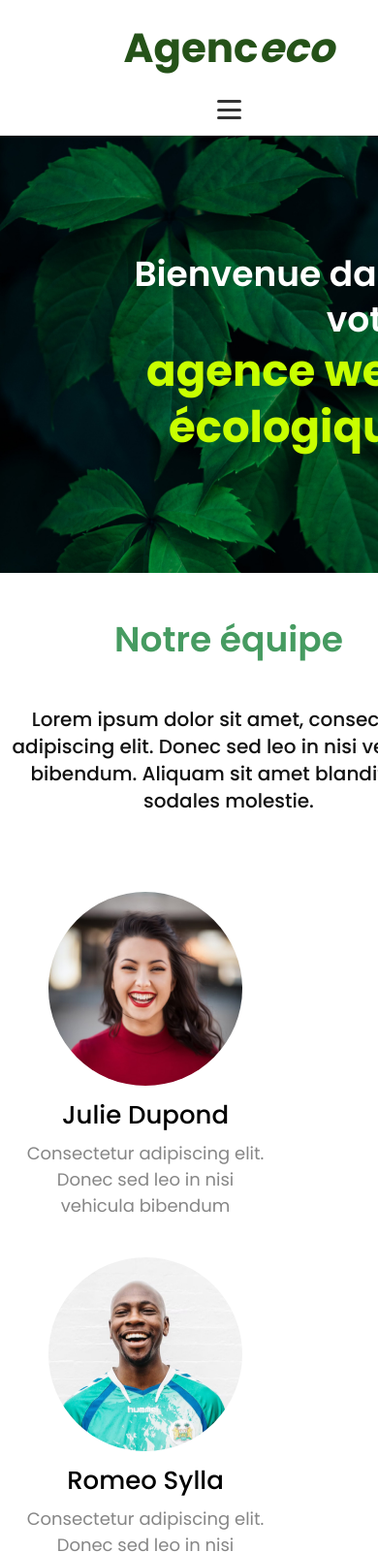
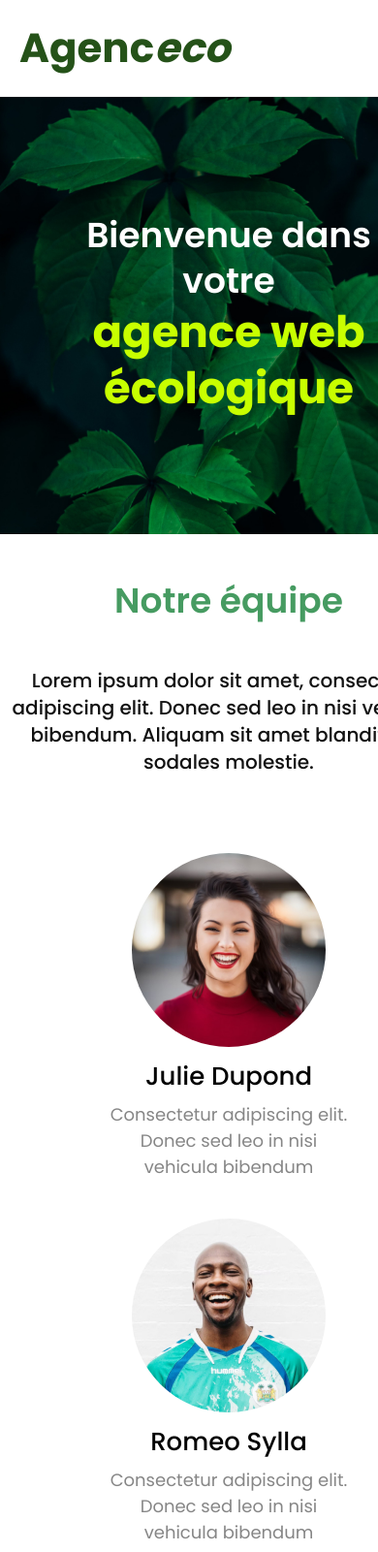
Before and after one commit to Wandalf-dev/agenceco-website, a plain HTML site: page index.html in a window 390 px wide. Shown: the top 1601 px of the page at 97% size. Drawn offline with Linux system fonts and the light colour scheme.

Commit message:
Modification mobile v1

```diff
--- a/style.css
+++ b/style.css
@@ -1081,9 +1081,11 @@ body {
   flex-shrink: 0;
 }
 
-/* ===== Burger menu ===== */
+/* ============================
+   BURGER MENU
+   ============================ */
 .burger {
-  display: none;
+  display: none; /* Caché par défaut sur desktop */
   flex-direction: column;
   justify-content: space-between;
   width: 25px;
@@ -1097,18 +1099,35 @@ body {
   display: block;
   height: 3px;
   width: 100%;
-  background-color: #333;
+  background-color: #255219; /* Même vert que le logo */
   border-radius: 3px;
 }
 
-/* ===== Responsive nav ===== */
+/* ============================
+   HEADER MOBILE
+   ============================ */
+@media (max-width: 900px) {
+  header .container {
+    flex-direction: row;          /* Logo + burger en ligne */
+    align-items: center;
+    justify-content: space-between;
+    gap: 0;
+    padding: 0 20px;
+  }
+}
+
 @media (max-width: 768px) {
+  .burger {
+    display: flex; /* Affiche le burger en mobile */
+    margin-left: auto;
+  }
+
   nav {
     position: absolute;
     top: 80px;
+    left: 0;
     right: 0;
-    background-color: white;
-    width: 100%;
+    background-color: #fff;
     display: none;
     flex-direction: column;
     align-items: center;
@@ -1121,30 +1140,47 @@ body {
     padding: 20px 0;
   }
 
-  .burger {
-    display: flex;
-  }
-
   nav.active {
     display: flex;
   }
 }
 
-/* ===== Responsive équipe ===== */
+/* ============================
+   HERO MOBILE
+   ============================ */
+@media (max-width: 900px) {
+  .hero-overlay {
+    display: flex;
+    align-items: center;      /* Centre verticalement */
+    justify-content: center;  /* Centre horizontalement */
+    text-align: center;
+    padding: 40px 20px;
+  }
 
-@media (max-width: 768px) {
+  .hero-text {
+    text-align: center;
+  }
+}
+
+/* ============================
+   ÉQUIPE MOBILE
+   ============================ */
+@media (max-width: 900px) {
   .team-grid {
-    justify-content: center;      /* S'assure que les cercles restent centrés */
-    gap: 40px;                    /* Réduit l'espace entre les membres */
+    flex-direction: column;   /* 1 membre par ligne */
+    align-items: center;      /* Centre horizontalement */
+    gap: 40px;                 /* Réduit l'espace vertical */
   }
 
   .member {
     width: 100%;
-    max-width: 300px;             /* Empêche que ça déborde, mais reste centré */
+    max-width: 300px;         /* Empêche les débordements */
+    text-align: center;
   }
 
   .photo-wrapper {
     width: 200px;
     height: 200px;
+    margin: 0 auto 10px;      /* Centre l'image */
   }
 }
```
